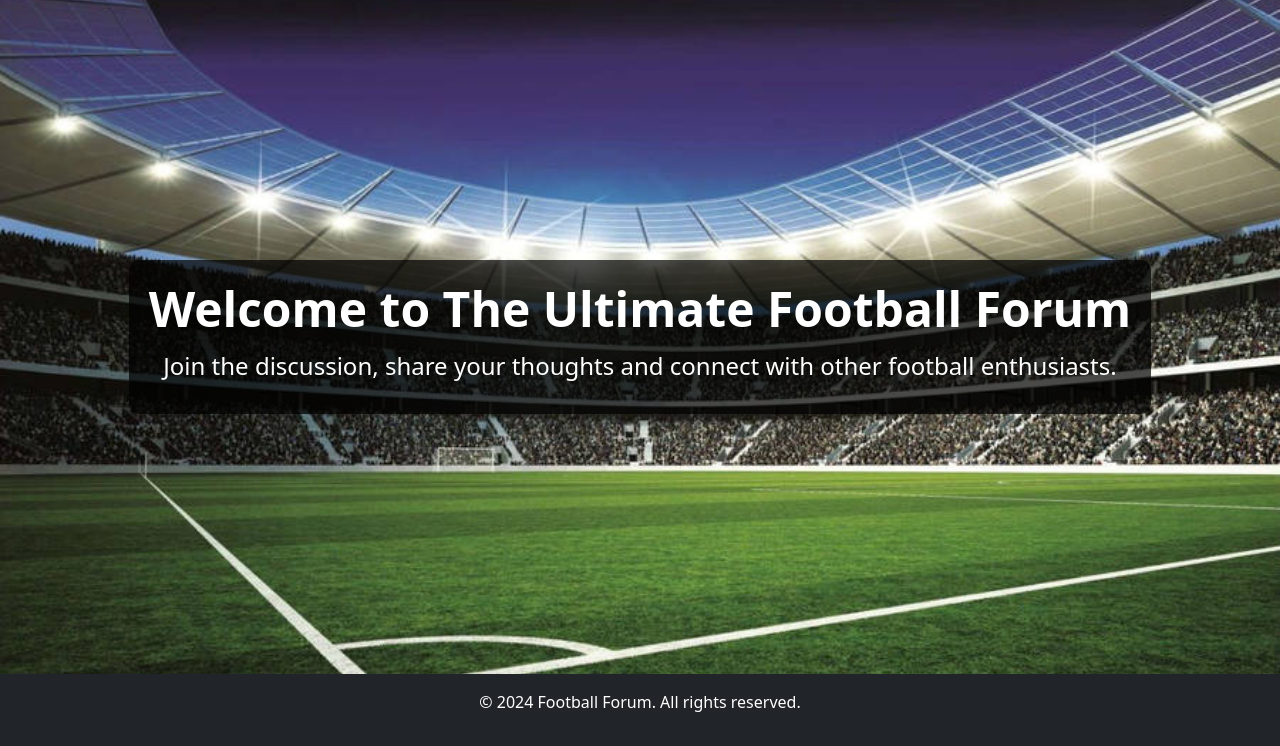
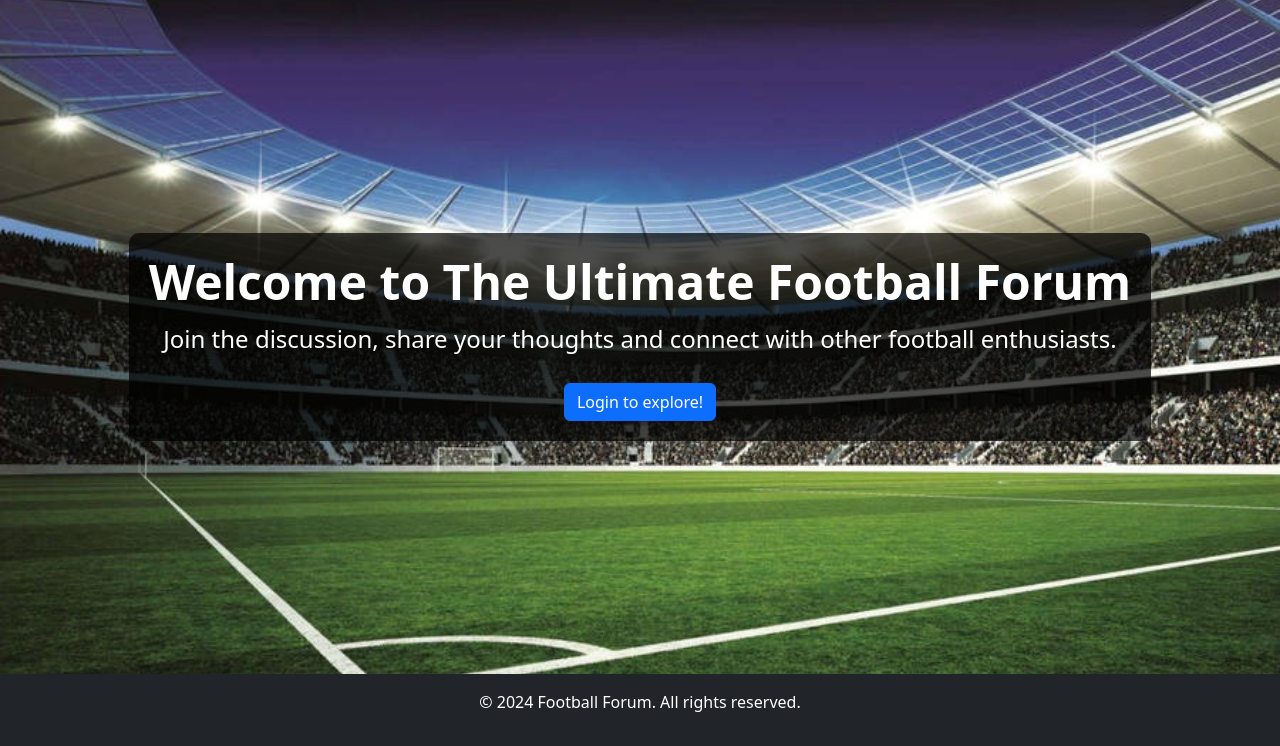
Before and after one commit to angeluzunov10/footballForum, a Django app: page / in a window 1280 px wide. Shown: the part 56-802 px from the top of the page. Run offline with Django 5.2, Linux system fonts and the light colour scheme.

Commit message:
Added login button on the home page for non-authenticated users.

```diff
--- a/templates/common/home-page.html
+++ b/templates/common/home-page.html
@@ -12,6 +12,8 @@
         <p class="welcome-text">Join the discussion, share your thoughts and connect with other football enthusiasts.</p>
         {% if user.is_authenticated %}
             <a href="{% url 'post-list' %}" class="btn btn-primary mt-3">Explore Posts</a>
+        {% else %}
+            <a href="{% url 'login' %}" class="btn btn-primary mt-3">Login to explore!</a>
         {% endif %}
     </div>
 </div>
```
